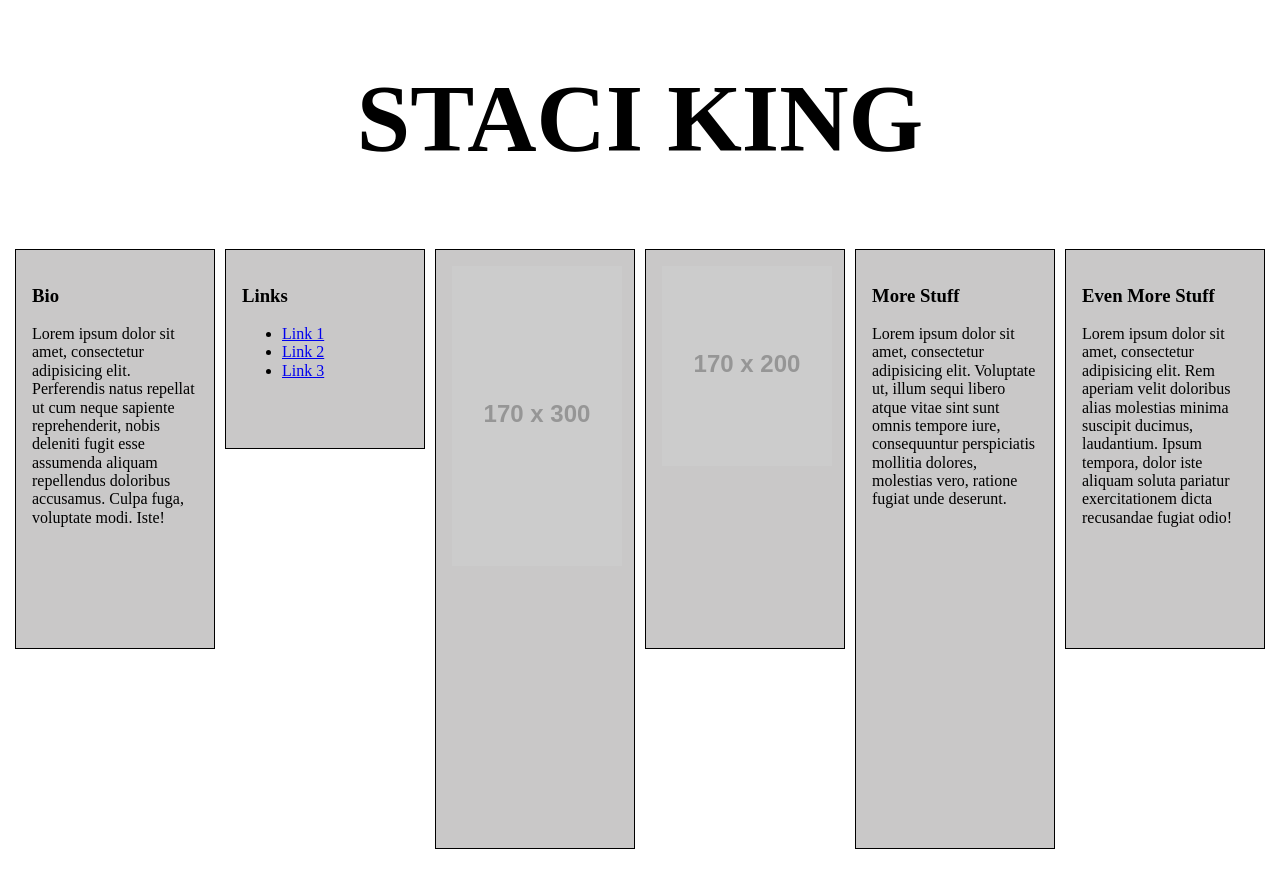
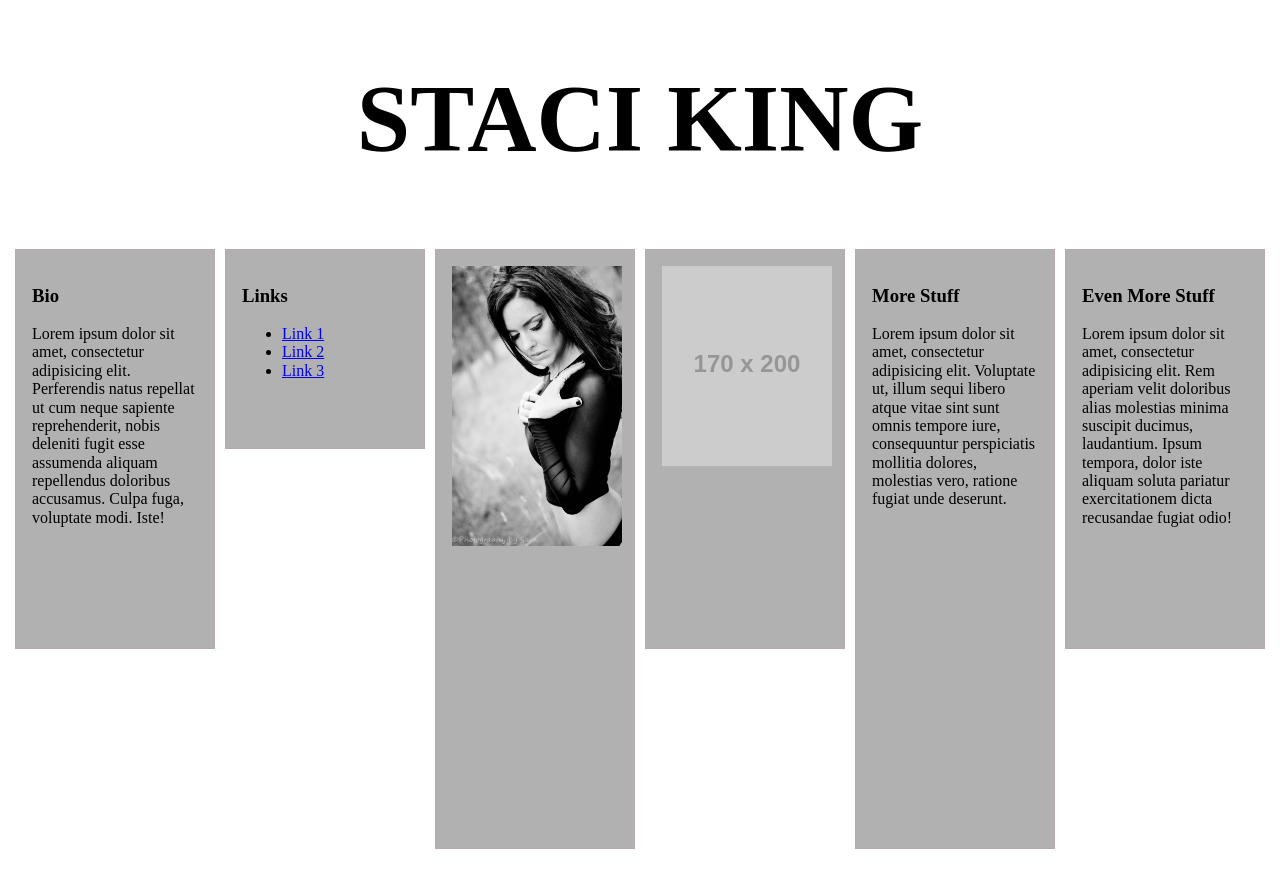
Before and after one commit to sking24/nameplate-gh-pages-2, a plain HTML site: page index.html in a window 1280 px wide. Drawn offline with nearby package versions, Linux system fonts and the light colour scheme; placeholder pictures from the web are drawn by us.

Commit message:
add image of me

```diff
--- a/css/styles.css
+++ b/css/styles.css
@@ -32,8 +32,8 @@ h1 {
 
 /* Masonry Styling */
 section {
-  background: rgba(183, 182, 182, 0.75);
-  border: 1px solid black;
+  background: rgba(167, 167, 167, 0.88);
+  border: 1px solid #b9abab;
   /* vertical space between */
   margin-bottom: 10px;
   width: 200px;
--- a/index.html
+++ b/index.html
@@ -35,7 +35,7 @@
       </section>
 
       <section class="tall">
-        <img src="http://placehold.it/170x300" alt="">
+        <img src="img/me.jpg" alt="" height="280" width="170">
       </section>
 
       <section class="med">
```
Also changed, not shown: img/me.jpg (added).
